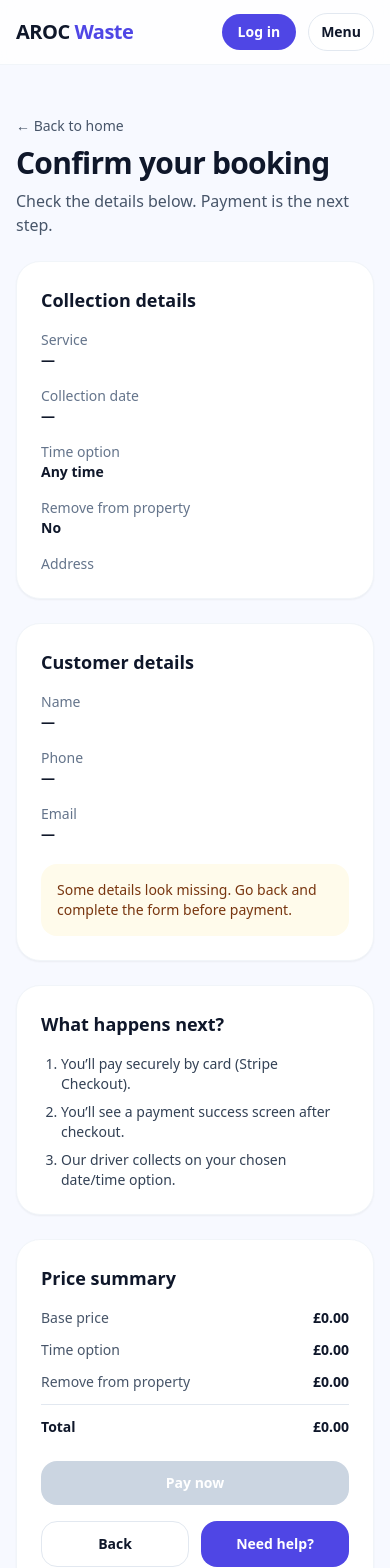
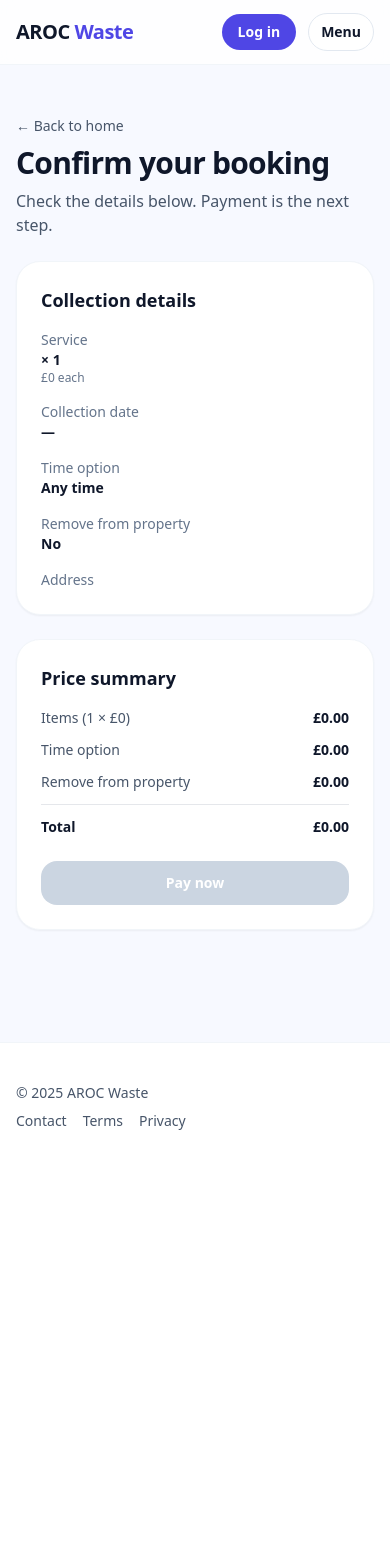
Before and after one commit to othomas555/arocwaste, a Next.js app: page /confirm in a window 390 px wide. Shown: the top 1568 px of the page. After the commit the page ends 1171 px from the top, so only its background shows below. Built offline with nearby package versions, Linux system fonts and the light colour scheme.

Commit message:
Update confirm.js

```diff
--- a/pages/confirm.js
+++ b/pages/confirm.js
@@ -37,20 +37,24 @@ export default function ConfirmPage() {
   const [payError, setPayError] = useState("");
 
   const data = useMemo(() => {
+    const base = Number(q.base ?? 0);
+    const qty = Math.max(1, Number(q.qty ?? 1));
+
     return {
       item: q.item || "",
       title: q.title || "",
-      base: q.base || 0,
+      base,
+      qty,
 
       date: q.date || "",
       routeDay: q.routeDay || "",
       routeArea: q.routeArea || "",
 
       time: q.time || "any",
-      timeAdd: q.timeAdd || 0,
+      timeAdd: Number(q.timeAdd ?? 0),
 
       remove: q.remove || "no",
-      removeAdd: q.removeAdd || 0,
+      removeAdd: Number(q.removeAdd ?? 0),
 
       name: q.name || "",
       email: q.email || "",
@@ -59,9 +63,11 @@ export default function ConfirmPage() {
       address: q.address || "",
       notes: q.notes || "",
 
-      total: q.total || 0,
+      total: Number(q.total ?? 0),
     };
   }, [q]);
+
+  const itemsSubtotal = data.base * data.qty;
 
   const hasBasics =
     data.title &&
@@ -116,7 +122,7 @@ export default function ConfirmPage() {
           </div>
 
           <div className="grid gap-6 lg:grid-cols-3">
-            {/* Left: details */}
+            {/* Left */}
             <div className="lg:col-span-2 space-y-6">
               <div className="rounded-3xl border border-slate-100 bg-white p-6 shadow-sm">
                 <h2 className="text-lg font-semibold text-slate-900">Collection details</h2>
@@ -124,17 +130,26 @@ export default function ConfirmPage() {
                 <div className="mt-4 grid gap-4 sm:grid-cols-2 text-sm">
                   <div>
                     <div className="text-slate-500">Service</div>
-                    <div className="font-semibold text-slate-900">{data.title || "—"}</div>
+                    <div className="font-semibold text-slate-900">
+                      {data.title} × {data.qty}
+                    </div>
+                    <div className="text-xs text-slate-500">
+                      £{data.base} each
+                    </div>
                   </div>
 
                   <div>
                     <div className="text-slate-500">Collection date</div>
-                    <div className="font-semibold text-slate-900">{formatISO(data.date)}</div>
+                    <div className="font-semibold text-slate-900">
+                      {formatISO(data.date)}
+                    </div>
                   </div>
 
                   <div>
                     <div className="text-slate-500">Time option</div>
-                    <div className="font-semibold text-slate-900">{prettyTimeOption(data.time)}</div>
+                    <div className="font-semibold text-slate-900">
+                      {prettyTimeOption(data.time)}
+                    </div>
                   </div>
 
                   <div>
@@ -170,66 +185,34 @@ export default function ConfirmPage() {
                   )}
                 </div>
               </div>
-
-              <div className="rounded-3xl border border-slate-100 bg-white p-6 shadow-sm">
-                <h2 className="text-lg font-semibold text-slate-900">Customer details</h2>
-
-                <div className="mt-4 grid gap-4 sm:grid-cols-2 text-sm">
-                  <div>
-                    <div className="text-slate-500">Name</div>
-                    <div className="font-semibold text-slate-900">{data.name || "—"}</div>
-                  </div>
-                  <div>
-                    <div className="text-slate-500">Phone</div>
-                    <div className="font-semibold text-slate-900">{data.phone || "—"}</div>
-                  </div>
-                  <div className="sm:col-span-2">
-                    <div className="text-slate-500">Email</div>
-                    <div className="font-semibold text-slate-900">{data.email || "—"}</div>
-                  </div>
-                </div>
-
-                {!hasBasics && (
-                  <div className="mt-5 rounded-2xl bg-amber-50 p-4 text-sm text-amber-900">
-                    Some details look missing. Go back and complete the form before payment.
-                  </div>
-                )}
-              </div>
-
-              <div className="rounded-3xl border border-slate-100 bg-white p-6 shadow-sm">
-                <h2 className="text-lg font-semibold text-slate-900">What happens next?</h2>
-                <ol className="mt-4 space-y-2 text-sm text-slate-700 list-decimal pl-5">
-                  <li>You’ll pay securely by card (Stripe Checkout).</li>
-                  <li>You’ll see a payment success screen after checkout.</li>
-                  <li>Our driver collects on your chosen date/time option.</li>
-                </ol>
-              </div>
             </div>
 
-            {/* Right: pricing summary */}
+            {/* Right */}
             <div className="space-y-6">
               <div className="sticky top-6 rounded-3xl border border-slate-100 bg-white p-6 shadow-sm">
                 <h2 className="text-lg font-semibold text-slate-900">Price summary</h2>
 
                 <div className="mt-4 space-y-3 text-sm">
-                  <div className="flex items-start justify-between gap-4">
-                    <div className="text-slate-600">Base price</div>
-                    <div className="font-semibold text-slate-900">{money(data.base)}</div>
+                  <div className="flex justify-between">
+                    <span className="text-slate-600">
+                      Items ({data.qty} × £{data.base})
+                    </span>
+                    <span className="font-semibold">{money(itemsSubtotal)}</span>
                   </div>
 
-                  <div className="flex items-start justify-between gap-4">
-                    <div className="text-slate-600">Time option</div>
-                    <div className="font-semibold text-slate-900">{money(data.timeAdd)}</div>
+                  <div className="flex justify-between">
+                    <span className="text-slate-600">Time option</span>
+                    <span className="font-semibold">{money(data.timeAdd)}</span>
                   </div>
 
-                  <div className="flex items-start justify-between gap-4">
-                    <div className="text-slate-600">Remove from property</div>
-                    <div className="font-semibold text-slate-900">{money(data.removeAdd)}</div>
+                  <div className="flex justify-between">
+                    <span className="text-slate-600">Remove from property</span>
+                    <span className="font-semibold">{money(data.removeAdd)}</span>
                   </div>
 
-                  <div className="border-t border-slate-200 pt-3 flex items-start justify-between gap-4">
-                    <div className="font-extrabold text-slate-900">Total</div>
-                    <div className="font-extrabold text-slate-900">{money(data.total)}</div>
+                  <div className="border-t pt-3 flex justify-between">
+                    <span className="font-extrabold">Total</span>
+                    <span className="font-extrabold">{money(data.total)}</span>
                   </div>
                 </div>
 
@@ -252,37 +235,8 @@ export default function ConfirmPage() {
                     {payError}
                   </div>
                 )}
-
-                <div className="mt-4 grid grid-cols-2 gap-3">
-                  <button
-                    type="button"
-                    onClick={() => router.back()}
-                    className="rounded-2xl border border-slate-200 bg-white px-4 py-3 text-sm font-semibold hover:border-slate-300"
-                  >
-                    Back
-                  </button>
-
-                  <Link
-                    href="/contact"
-                    className="inline-flex items-center justify-center rounded-2xl bg-indigo-600 px-4 py-3 text-sm font-semibold text-white hover:opacity-90"
-                  >
-                    Need help?
-                  </Link>
-                </div>
-
-                <p className="mt-4 text-xs text-slate-500">
-                  Payment is handled via Stripe Checkout (hosted by Stripe).
-                </p>
               </div>
             </div>
-          </div>
-
-          <div className="mt-10 text-center text-sm text-slate-600">
-            Prefer to book by phone? Call{" "}
-            <a className="font-semibold text-indigo-600 hover:underline" href="tel:01656470040">
-              01656 470040
-            </a>
-            .
           </div>
         </div>
       </div>
```
